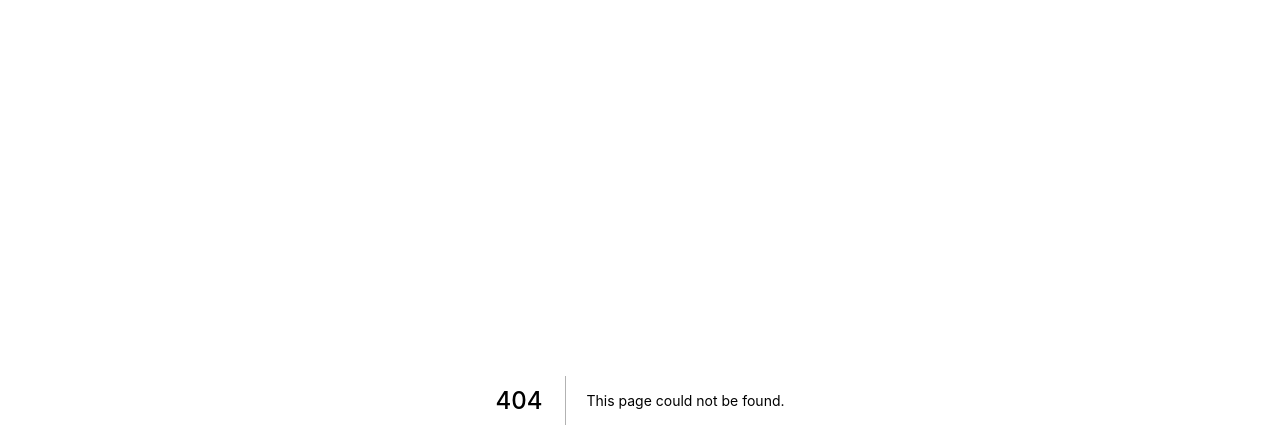
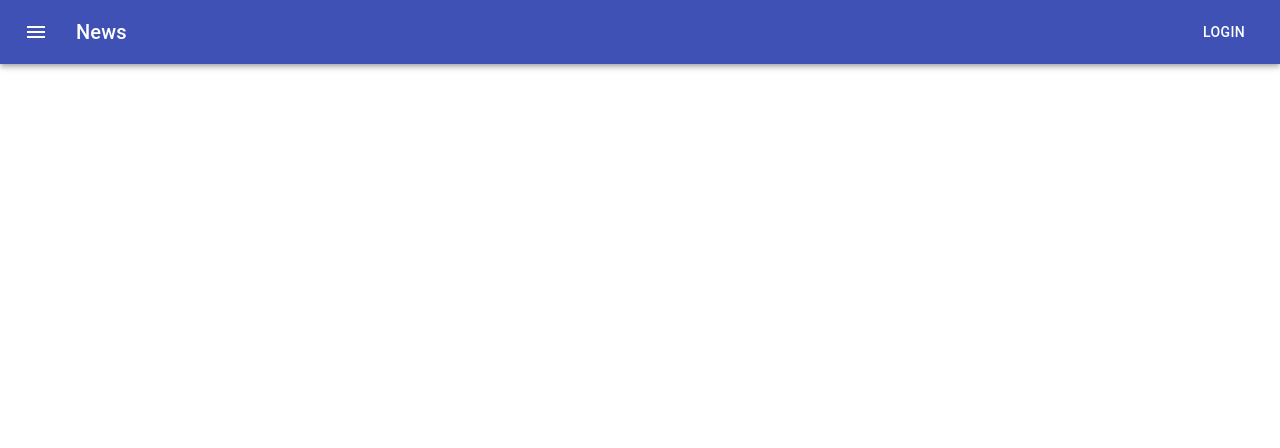
Before and after one commit to matias-ibserveis/curso_react, a Next.js app in the folder curso_youtube/: page /curso_material/componentes/comp_navbar1 in a window 1280 px wide. Before the commit this address had no page. Shown: the top 448 px of the page. Built offline with nearby package versions, Linux system fonts and the light colour scheme.

Commit message:
grid1_inicio

```diff
--- /dev/null
+++ b/curso_youtube/pages/curso_material/componentes/comp_navbar1.js
@@ -0,0 +1,41 @@
+
+import React from 'react';
+import { makeStyles } from '@material-ui/core/styles';
+import AppBar from '@material-ui/core/AppBar';
+import Toolbar from '@material-ui/core/Toolbar';
+import Typography from '@material-ui/core/Typography';
+import Button from '@material-ui/core/Button';
+import IconButton from '@material-ui/core/IconButton';
+import MenuIcon from '@material-ui/icons/Menu';
+
+const useStyles = makeStyles((theme) => ({
+  root: {
+    flexGrow: 1,
+  },
+  menuButton: {
+    marginRight: theme.spacing(2),
+  },
+  title: {
+    flexGrow: 1,
+  },
+}));
+
+export default function Mi_navbar() {
+  const classes = useStyles();
+
+  return (
+    <div className={classes.root}>
+      <AppBar position="static">
+        <Toolbar>
+          <IconButton edge="start" className={classes.menuButton} color="inherit" aria-label="menu">
+            <MenuIcon />
+          </IconButton>
+          <Typography variant="h6" className={classes.title}>
+            News
+          </Typography>
+          <Button color="inherit">Login</Button>
+        </Toolbar>
+      </AppBar>
+    </div>
+  );
+}
```
